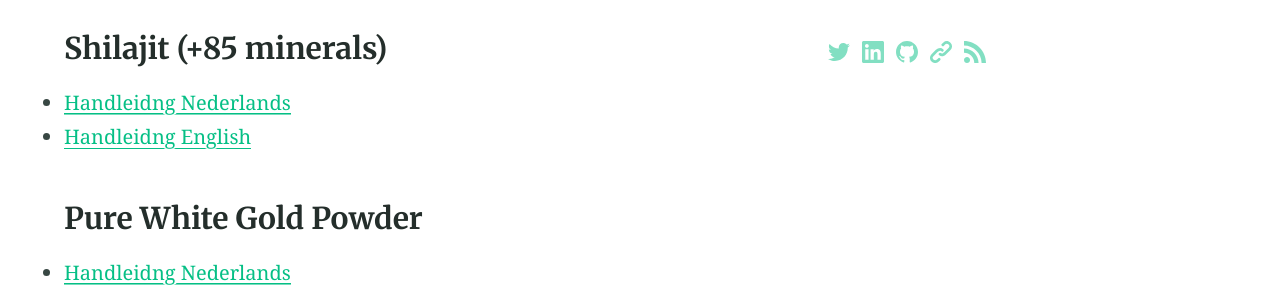
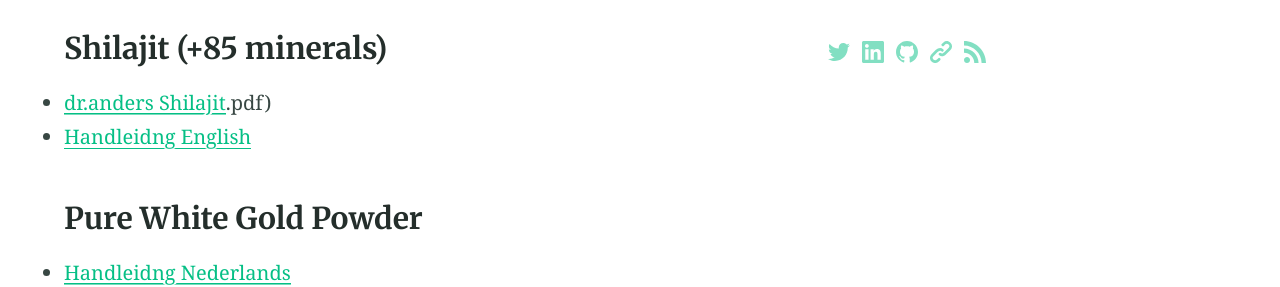
Before and after one commit to dokteranders/dokteranders.com, a Jekyll site: the page built from downloads.md, in a window 1280 px wide and 900 px high, scrolled down 1665 px. Shown: the part 171-458 px from the top of the window. Built offline with Jekyll 4.4.1, drawn with Linux system fonts in a browser that asks for light colours.

Commit message:
Update downloads.md

```diff
--- a/downloads.md
+++ b/downloads.md
@@ -36,7 +36,7 @@
 - [Handleidng English](./handleiding-en.pdf)
 
 ### Shilajit (+85 minerals)
-- [Handleidng Nederlands](./handleiding-nl.pdf)
+- [dr.anders Shilajit](./dr_._anders_Shilajit.pdf).pdf)
 - [Handleidng English](./handleiding-en.pdf)
 
 ### Pure White Gold Powder
```
